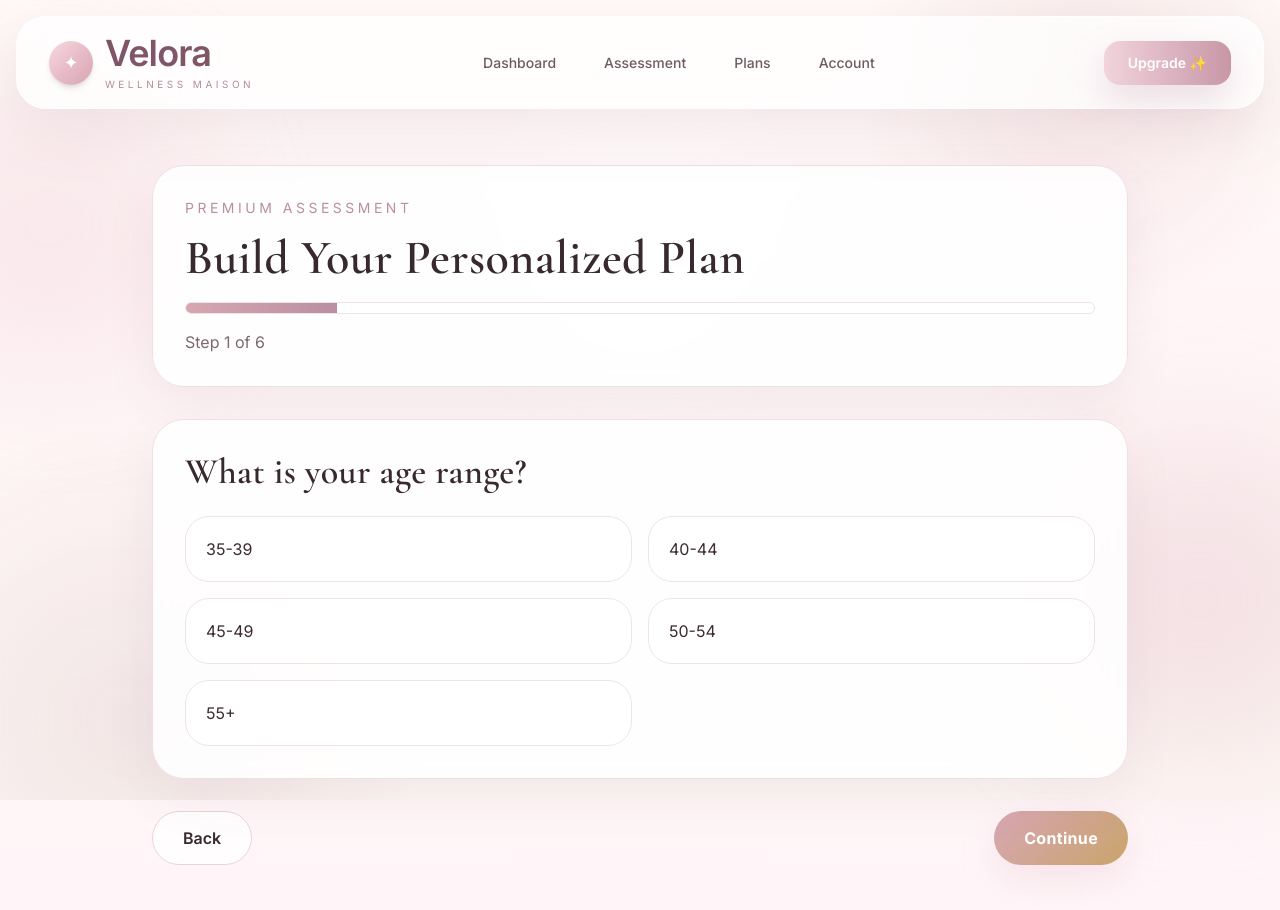
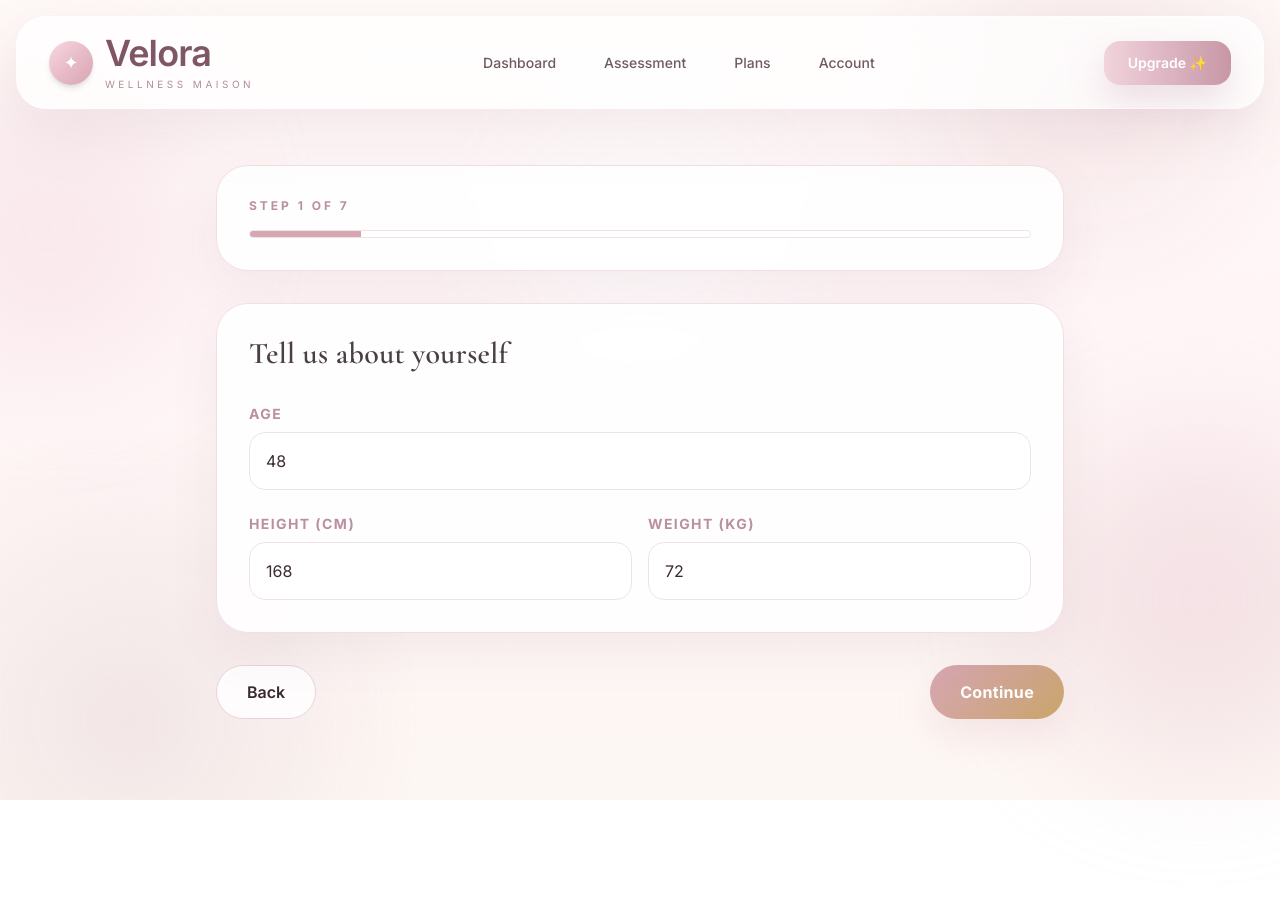
Before and after one commit to formfix-pro-v2/app, a Next.js app: page /app/quiz in a window 1280 px wide. Shown: the top 910 px of the page. After the commit the page ends 800 px from the top, so only its background shows below. Built offline with nearby package versions, Linux system fonts and the light colour scheme.

Commit message:
Update page.tsx

```diff
--- a/app/quiz/page.tsx
+++ b/app/quiz/page.tsx
@@ -4,11 +4,17 @@ import { useMemo, useState } from "react";
 import { useRouter } from "next/navigation";
 
 type QuizData = {
+  // Nutrition-critical fields
   age: string;
+  height: string;
+  weight: string;
+  activity: string;
+  goal: string;
+
+  // Program-critical fields
   time: string;
   symptoms: string[];
   severity: Record<string, number>;
-  goal: string;
   confidence: number;
   sleep: number;
 };
@@ -19,71 +25,49 @@ export default function QuizPage() {
   const [step, setStep] = useState(1);
 
   const [form, setForm] = useState<QuizData>({
-    age: "",
-    time: "",
+    age: "48",
+    height: "168",
+    weight: "72",
+    activity: "light",
+    goal: "tone",
+    time: "20 min",
     symptoms: [],
     severity: {},
-    goal: "",
     confidence: 5,
     sleep: 5,
   });
 
-  const totalSteps = 6;
+  const totalSteps = 7; // Povećali smo broj koraka za biometriju
 
-  const ageOptions = [
-    "35-39",
-    "40-44",
-    "45-49",
-    "50-54",
-    "55+",
-  ];
-
-  const timeOptions = [
-    "10 min",
-    "20 min",
-    "30+ min",
+  const activityOptions = [
+    { id: "sedentary", label: "Sedentary", desc: "Office job, little exercise" },
+    { id: "light", label: "Lightly Active", desc: "1-3 days of light movement" },
+    { id: "moderate", label: "Moderately Active", desc: "3-5 days of exercise" },
+    { id: "active", label: "Very Active", desc: "6-7 days of intense sport" },
   ];
 
   const goals = [
-    "Lose belly fat",
-    "Sleep better",
-    "Reduce hot flashes",
-    "Feel feminine again",
-    "More energy",
-    "Less pain & stiffness",
+    { id: "fat_loss", label: "Lose belly fat" },
+    { id: "tone", label: "Tone & Sculpt" },
+    { id: "energy", label: "Boost Energy" },
+    { id: "maintain", label: "Hormone Balance" },
   ];
 
   const symptomOptions = [
-    "Hot flashes",
-    "Poor sleep",
-    "Weight gain",
-    "Low energy",
-    "Joint pain",
-    "Low confidence",
-    "Stress",
-    "Bloating",
-    "Back pain",
-    "Mood swings",
-    "Dry skin",
-    "Pelvic floor weakness",
+    "Hot flashes", "Poor sleep", "Weight gain", "Low energy",
+    "Joint pain", "Bloating", "Back pain", "Mood swings"
   ];
 
   function next() {
-    if (step === 1 && !form.age) return;
-    if (step === 2 && !form.time) return;
-    if (step === 3 && form.symptoms.length === 0) return;
-    if (step === 4 && !form.goal) return;
+    // Validacija (opciono, ali dobro za UX)
+    if (step === 1 && (!form.age || !form.height || !form.weight)) return;
 
     if (step < totalSteps) {
       setStep(step + 1);
       return;
     }
 
-    localStorage.setItem(
-      "quizData",
-      JSON.stringify(form)
-    );
-
+    localStorage.setItem("quizData", JSON.stringify(form));
     router.push("/results");
   }
 
@@ -93,314 +77,206 @@ export default function QuizPage() {
 
   function toggleSymptom(item: string) {
     if (form.symptoms.includes(item)) {
-      const next = form.symptoms.filter(
-        (x) => x !== item
-      );
-
+      const nextSymptoms = form.symptoms.filter((x) => x !== item);
       const sev = { ...form.severity };
       delete sev[item];
-
-      setForm({
-        ...form,
-        symptoms: next,
-        severity: sev,
-      });
+      setForm({ ...form, symptoms: nextSymptoms, severity: sev });
     } else {
       setForm({
         ...form,
         symptoms: [...form.symptoms, item],
-        severity: {
-          ...form.severity,
-          [item]: 3,
-        },
+        severity: { ...form.severity, [item]: 3 },
       });
     }
   }
 
-  function setSeverity(
-    symptom: string,
-    value: number
-  ) {
-    setForm({
-      ...form,
-      severity: {
-        ...form.severity,
-        [symptom]: value,
-      },
-    });
-  }
-
-  const progress = useMemo(
-    () => (step / totalSteps) * 100,
-    [step]
-  );
+  const progress = useMemo(() => (step / totalSteps) * 100, [step]);
 
   return (
-    <main className="max-w-5xl mx-auto px-6 py-14">
+    <main className="max-w-4xl mx-auto px-6 py-14">
       {/* HEADER */}
-      <section className="soft-card p-8 mb-8">
-        <p className="uppercase tracking-[0.25em] text-sm text-[#b98fa1] mb-4">
-          Premium Assessment
+      <section className="soft-card p-8 mb-8 border border-[#f0e3e8]">
+        <p className="uppercase tracking-[0.25em] text-xs text-[#b98fa1] mb-4 font-bold">
+          Step {step} of {totalSteps}
         </p>
 
-        <h1 className="text-5xl mb-5">
-          Build Your Personalized Plan
-        </h1>
-
-        <div className="h-3 bg-white rounded-full overflow-hidden border border-[#f0e3e8]">
+        <div className="h-2 bg-white rounded-full overflow-hidden border border-[#f0e3e8]">
           <div
-            className="h-full bg-gradient-to-r from-[#d6a7b1] to-[#b98fa1]"
-            style={{
-              width: `${progress}%`,
-            }}
+            className="h-full bg-[#d6a7b1] transition-all duration-500"
+            style={{ width: `${progress}%` }}
           />
         </div>
-
-        <p className="text-[#7b6870] mt-4">
-          Step {step} of {totalSteps}
-        </p>
       </section>
 
-      {/* STEP 1 */}
+      {/* STEP 1: BIOMETRICS (Ključno za Nutrition) */}
       {step === 1 && (
-        <section className="soft-card p-8">
-          <h2 className="text-4xl mb-6">
-            What is your age range?
-          </h2>
+        <section className="soft-card p-8 animate-in fade-in slide-in-from-bottom-4">
+          <h2 className="text-3xl text-[#4a3f44] mb-8">Tell us about yourself</h2>
+          <div className="grid gap-6">
+            <div>
+              <label className="block text-sm text-[#b98fa1] mb-2 font-bold uppercase tracking-widest">Age</label>
+              <input
+                type="number"
+                value={form.age}
+                onChange={(e) => setForm({...form, age: e.target.value})}
+                className="w-full p-4 rounded-2xl border border-[#f0e3e8] outline-none focus:border-[#d6a7b1]"
+                placeholder="e.g. 48"
+              />
+            </div>
+            <div className="grid grid-cols-2 gap-4">
+              <div>
+                <label className="block text-sm text-[#b98fa1] mb-2 font-bold uppercase tracking-widest">Height (cm)</label>
+                <input
+                  type="number"
+                  value={form.height}
+                  onChange={(e) => setForm({...form, height: e.target.value})}
+                  className="w-full p-4 rounded-2xl border border-[#f0e3e8] outline-none focus:border-[#d6a7b1]"
+                  placeholder="168"
+                />
+              </div>
+              <div>
+                <label className="block text-sm text-[#b98fa1] mb-2 font-bold uppercase tracking-widest">Weight (kg)</label>
+                <input
+                  type="number"
+                  value={form.weight}
+                  onChange={(e) => setForm({...form, weight: e.target.value})}
+                  className="w-full p-4 rounded-2xl border border-[#f0e3e8] outline-none focus:border-[#d6a7b1]"
+                  placeholder="72"
+                />
+              </div>
+            </div>
+          </div>
+        </section>
+      )}
 
-          <div className="grid md:grid-cols-2 gap-4">
-            {ageOptions.map((item) => (
+      {/* STEP 2: ACTIVITY LEVEL */}
+      {step === 2 && (
+        <section className="soft-card p-8 animate-in fade-in">
+          <h2 className="text-3xl text-[#4a3f44] mb-8">How active are you?</h2>
+          <div className="grid gap-4">
+            {activityOptions.map((opt) => (
               <button
-                key={item}
-                onClick={() =>
-                  setForm({
-                    ...form,
-                    age: item,
-                  })
-                }
-                className={`p-5 rounded-3xl border text-left ${
-                  form.age === item
-                    ? "bg-[#fff1f5] border-[#d6a7b1]"
-                    : "bg-white border-[#f0e3e8]"
+                key={opt.id}
+                onClick={() => setForm({ ...form, activity: opt.id })}
+                className={`p-6 rounded-3xl border text-left transition-all ${
+                  form.activity === opt.id ? "bg-[#fdf2f5] border-[#d6a7b1] shadow-sm" : "bg-white border-[#f0e3e8]"
                 }`}
               >
-                {item}
+                <div className="font-semibold text-[#4a3f44]">{opt.label}</div>
+                <div className="text-sm text-[#7b6870]">{opt.desc}</div>
               </button>
             ))}
           </div>
         </section>
       )}
 
-      {/* STEP 2 */}
-      {step === 2 && (
-        <section className="soft-card p-8">
-          <h2 className="text-4xl mb-6">
-            How much time per day?
-          </h2>
-
+      {/* STEP 3: GOALS */}
+      {step === 3 && (
+        <section className="soft-card p-8 animate-in fade-in">
+          <h2 className="text-3xl text-[#4a3f44] mb-8">Your primary goal?</h2>
           <div className="grid gap-4">
-            {timeOptions.map((item) => (
+            {goals.map((g) => (
               <button
-                key={item}
-                onClick={() =>
-                  setForm({
-                    ...form,
-                    time: item,
-                  })
-                }
-                className={`p-5 rounded-3xl border text-left ${
-                  form.time === item
-                    ? "bg-[#fff1f5] border-[#d6a7b1]"
-                    : "bg-white border-[#f0e3e8]"
+                key={g.id}
+                onClick={() => setForm({ ...form, goal: g.id })}
+                className={`p-6 rounded-3xl border text-left transition-all ${
+                  form.goal === g.id ? "bg-[#fdf2f5] border-[#d6a7b1]" : "bg-white border-[#f0e3e8]"
                 }`}
               >
-                {item}
+                {g.label}
               </button>
             ))}
           </div>
         </section>
       )}
 
-      {/* STEP 3 */}
-      {step === 3 && (
-        <section className="soft-card p-8">
-          <h2 className="text-4xl mb-6">
-            Which symptoms affect you?
-          </h2>
-
-          <div className="grid md:grid-cols-2 gap-4">
-            {symptomOptions.map((item) => {
-              const active =
-                form.symptoms.includes(item);
-
-              return (
-                <button
-                  key={item}
-                  onClick={() =>
-                    toggleSymptom(item)
-                  }
-                  className={`p-5 rounded-3xl border text-left ${
-                    active
-                      ? "bg-[#fff1f5] border-[#d6a7b1]"
-                      : "bg-white border-[#f0e3e8]"
-                  }`}
-                >
-                  {active ? "✓ " : ""}
-                  {item}
-                </button>
-              );
-            })}
-          </div>
-        </section>
-      )}
-
-      {/* STEP 4 */}
+      {/* STEP 4: SYMPTOMS (Multi-select) */}
       {step === 4 && (
-        <section className="soft-card p-8">
-          <h2 className="text-4xl mb-6">
-            What is your main goal?
-          </h2>
-
-          <div className="grid gap-4">
-            {goals.map((item) => (
+        <section className="soft-card p-8 animate-in fade-in">
+          <h2 className="text-3xl text-[#4a3f44] mb-8">What are you feeling?</h2>
+          <div className="grid md:grid-cols-2 gap-3">
+            {symptomOptions.map((s) => (
               <button
-                key={item}
-                onClick={() =>
-                  setForm({
-                    ...form,
-                    goal: item,
-                  })
-                }
-                className={`p-5 rounded-3xl border text-left ${
-                  form.goal === item
-                    ? "bg-[#fff1f5] border-[#d6a7b1]"
-                    : "bg-white border-[#f0e3e8]"
+                key={s}
+                onClick={() => toggleSymptom(s)}
+                className={`p-5 rounded-2xl border text-left transition-all ${
+                  form.symptoms.includes(s) ? "bg-[#fdf2f5] border-[#d6a7b1]" : "bg-white border-[#f0e3e8]"
                 }`}
               >
-                {item}
+                {form.symptoms.includes(s) ? "✨ " : ""}{s}
               </button>
             ))}
           </div>
         </section>
       )}
 
-      {/* STEP 5 */}
+      {/* STEP 5: INTENSITY */}
       {step === 5 && (
-        <section className="soft-card p-8">
-          <h2 className="text-4xl mb-6">
-            Rate symptom intensity
-          </h2>
-
-          <div className="space-y-6">
-            {form.symptoms.map((item) => (
-              <div key={item}>
-                <div className="mb-2">
-                  {item}
+        <section className="soft-card p-8 animate-in fade-in">
+          <h2 className="text-3xl text-[#4a3f44] mb-8">Symptom Intensity</h2>
+          <div className="space-y-8">
+            {form.symptoms.map((s) => (
+              <div key={s}>
+                <div className="flex justify-between text-sm mb-2 font-bold text-[#4a3f44] uppercase tracking-widest">
+                  <span>{s}</span>
+                  <span>{form.severity[s]}/5</span>
                 </div>
-
                 <input
-                  type="range"
-                  min="1"
-                  max="5"
-                  value={
-                    form.severity[item] || 3
-                  }
-                  onChange={(e) =>
-                    setSeverity(
-                      item,
-                      Number(e.target.value)
-                    )
-                  }
-                  className="w-full"
+                  type="range" min="1" max="5"
+                  value={form.severity[s] || 3}
+                  onChange={(e) => setForm({
+                    ...form,
+                    severity: { ...form.severity, [s]: Number(e.target.value) }
+                  })}
+                  className="w-full accent-[#d6a7b1]"
                 />
-
-                <div className="text-sm text-[#7b6870] mt-1">
-                  Level:{" "}
-                  {form.severity[item] || 3}/5
-                </div>
               </div>
             ))}
           </div>
         </section>
       )}
 
-      {/* STEP 6 */}
+      {/* STEP 6: TIME & LIFESTYLE */}
       {step === 6 && (
-        <section className="soft-card p-8">
-          <h2 className="text-4xl mb-8">
-            Lifestyle Snapshot
-          </h2>
+        <section className="soft-card p-8 animate-in fade-in">
+          <h2 className="text-3xl text-[#4a3f44] mb-8">Lifestyle Snapshot</h2>
+          <div className="space-y-8">
+            <div>
+              <p className="mb-4 text-[#7b6870]">Training time available per day?</p>
+              <div className="flex gap-4">
+                {["10 min", "20 min", "30 min"].map(t => (
+                  <button key={t} onClick={() => setForm({...form, time: t})}
+                    className={`flex-1 py-3 rounded-xl border ${form.time === t ? "bg-[#d6a7b1] text-white border-[#d6a7b1]" : "bg-white text-[#7b6870] border-[#f0e3e8]"}`}
+                  >
+                    {t}
+                  </button>
+                ))}
+              </div>
+            </div>
+            <div>
+              <p className="mb-2 text-[#7b6870]">Sleep Quality ({form.sleep}/10)</p>
+              <input type="range" min="1" max="10" value={form.sleep} onChange={(e) => setForm({...form, sleep: Number(e.target.value)})} className="w-full accent-[#d6a7b1]" />
+            </div>
+          </div>
+        </section>
+      )}
 
-          <div className="mb-8">
-            <p className="mb-3">
-              Confidence level
-            </p>
-
-            <input
-              type="range"
-              min="1"
-              max="10"
-              value={form.confidence}
-              onChange={(e) =>
-                setForm({
-                  ...form,
-                  confidence: Number(
-                    e.target.value
-                  ),
-                })
-              }
-              className="w-full"
-            />
-
-            <p className="text-[#7b6870] mt-2">
-              {form.confidence}/10
-            </p>
-          </div>
-
-          <div>
-            <p className="mb-3">
-              Sleep quality
-            </p>
-
-            <input
-              type="range"
-              min="1"
-              max="10"
-              value={form.sleep}
-              onChange={(e) =>
-                setForm({
-                  ...form,
-                  sleep: Number(
-                    e.target.value
-                  ),
-                })
-              }
-              className="w-full"
-            />
-
-            <p className="text-[#7b6870] mt-2">
-              {form.sleep}/10
-            </p>
-          </div>
+      {/* STEP 7: FINAL (Confirmation) */}
+      {step === 7 && (
+        <section className="soft-card p-10 text-center animate-in zoom-in-95">
+          <div className="text-6xl mb-6">🥗</div>
+          <h2 className="text-3xl text-[#4a3f44] mb-4">Almost there!</h2>
+          <p className="text-[#7b6870] max-w-sm mx-auto mb-8">
+            We've calculated your metabolic rate and budget-friendly hormone menu. Ready to see your dashboard?
+          </p>
         </section>
       )}
 
       {/* NAV */}
       <section className="flex justify-between mt-8">
-        <button
-          onClick={back}
-          className="btn-outline"
-        >
-          Back
-        </button>
-
-        <button
-          onClick={next}
-          className="btn-primary"
-        >
-          {step === totalSteps
-            ? "See My Results"
-            : "Continue"}
+        <button onClick={back} className="btn-outline px-8 py-3 rounded-2xl">Back</button>
+        <button onClick={next} className="btn-primary px-10 py-3 rounded-2xl shadow-md">
+          {step === totalSteps ? "Generate My Plan" : "Continue"}
         </button>
       </section>
     </main>
```
